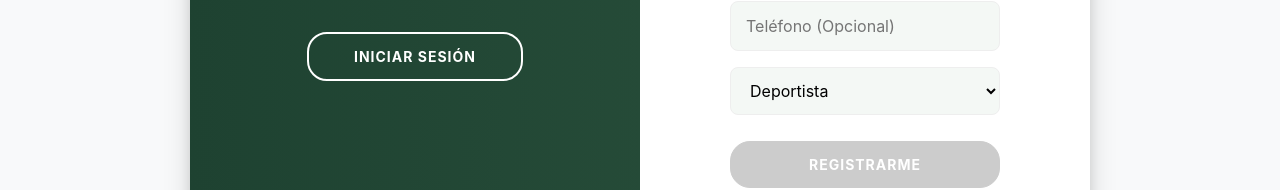
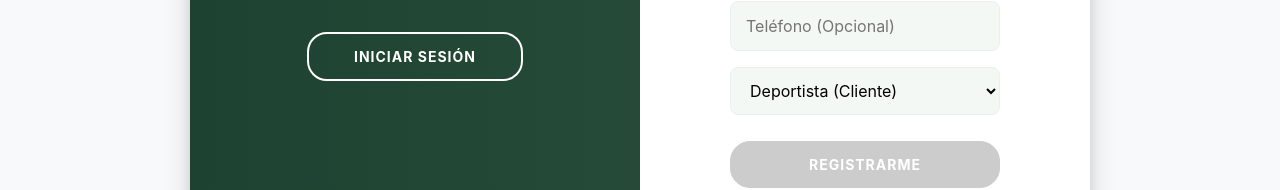
Before and after one commit to CieloPaez1/ActivaChileciito, an Angular app in the folder frontend/: page /register in a window 1280 px wide. Shown: the part 519-709 px from the top of the page. Built offline with nearby package versions, Linux system fonts and the light colour scheme.

Commit message:
fix: actualizar roles de autenticacion al nuevo estandar (CLIENTE, ADMIN_COMPLEJO) tras pull del backend

```diff
--- a/frontend/src/app/core/models/usuario.ts
+++ b/frontend/src/app/core/models/usuario.ts
@@ -1,6 +1,6 @@
 export enum Rol {
-  DEPORTISTA = 'DEPORTISTA',
-  ADMINISTRADOR = 'ADMINISTRADOR'
+  CLIENTE = 'CLIENTE',
+  ADMIN_COMPLEJO = 'ADMIN_COMPLEJO'
 }
 
 export enum EstadoUsuario {
--- a/frontend/src/app/features/auth/auth-page/auth-page.component.html
+++ b/frontend/src/app/features/auth/auth-page/auth-page.component.html
@@ -30,7 +30,7 @@
         </div>
         <div class="input-group-custom mb-3">
           <select formControlName="rol">
-            <option *ngFor="let rol of roles" [value]="rol">{{ rol === 'DEPORTISTA' ? 'Deportista' : (rol === 'ADMINISTRADOR' ? 'Dueño de Complejo' : rol) }}</option>
+            <option *ngFor="let rol of roles" [value]="rol">{{ rol === 'CLIENTE' ? 'Deportista (Cliente)' : (rol === 'ADMIN_COMPLEJO' ? 'Dueño de Complejo' : rol) }}</option>
           </select>
         </div>
 
--- a/frontend/src/app/features/auth/auth-page/auth-page.component.ts
+++ b/frontend/src/app/features/auth/auth-page/auth-page.component.ts
@@ -24,7 +24,7 @@ export class AuthPageComponent implements OnInit {
   isLoadingLogin: boolean = false;
   isLoadingRegister: boolean = false;
 
-  roles: string[] = ['DEPORTISTA', 'ADMINISTRADOR'];
+  roles: string[] = ['CLIENTE', 'ADMIN_COMPLEJO'];
 
   constructor(
     private fb: FormBuilder,
@@ -43,7 +43,7 @@ export class AuthPageComponent implements OnInit {
       email: ['', [Validators.required, Validators.email]],
       password: ['', [Validators.required, Validators.minLength(6)]],
       telefono: [''], // Optional field as per model
-      rol: ['DEPORTISTA', Validators.required]
+      rol: ['CLIENTE', Validators.required]
     });
   }
 
@@ -99,7 +99,7 @@ export class AuthPageComponent implements OnInit {
       next: (response) => {
         this.isLoadingRegister = false;
         this.registerSuccess = '¡Registro exitoso! Ahora puedes iniciar sesión.';
-        this.registerForm.reset({ rol: 'DEPORTISTA' });
+        this.registerForm.reset({ rol: 'CLIENTE' });
 
         // Volver al login tras 2 segundos
         setTimeout(() => {
```
